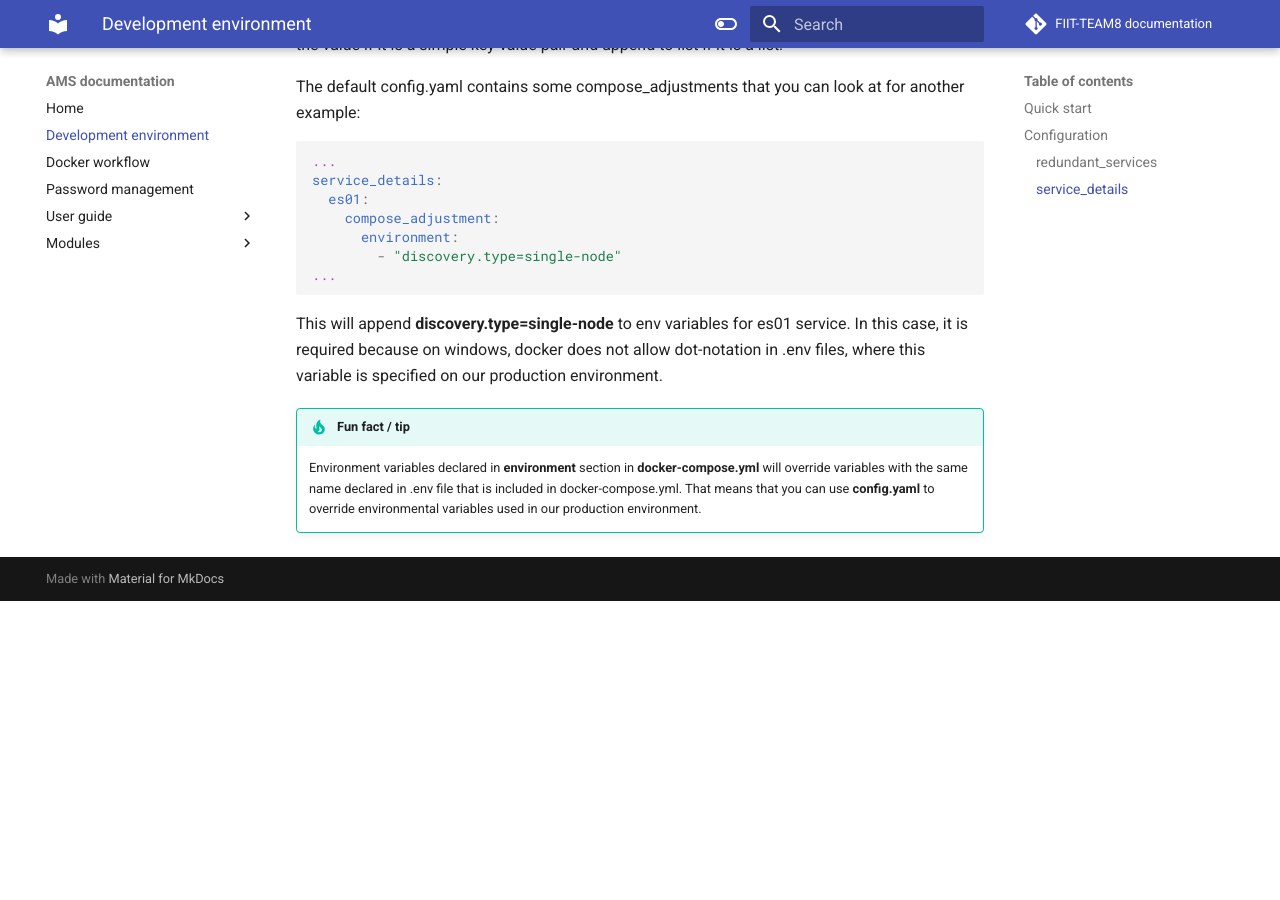
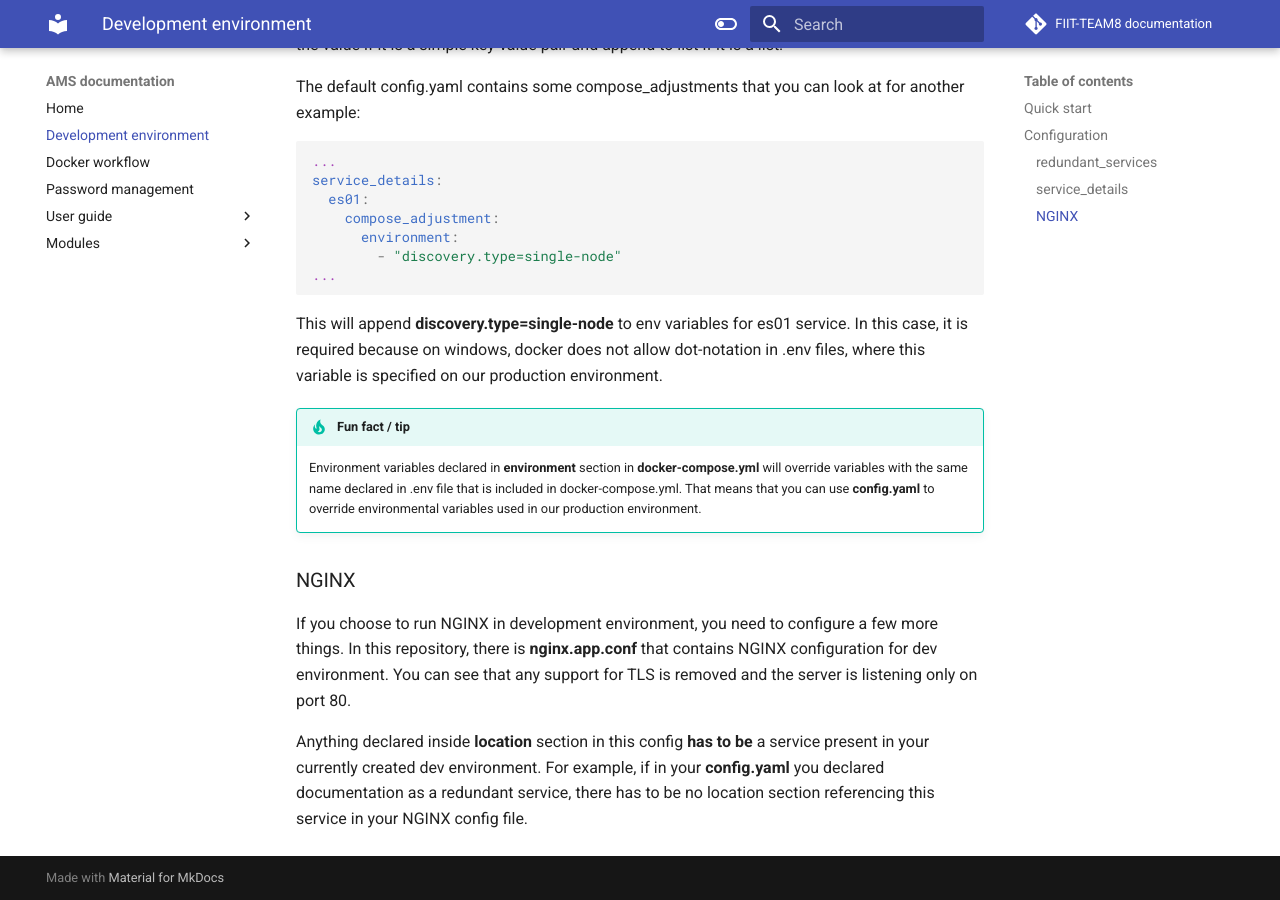
Before and after one commit to FIIT-TEAM8/team_documentation, an MkDocs documentation site: the page built from docs/devEnvironment.md, in a window 1280 px wide and 900 px high, scrolled down 2142 px. Built offline with MkDocs 1.6.1 and Material for MkDocs 9.7.7, drawn with Linux system fonts in a browser that asks for light colours; comment, search, counter and statistics services are not loaded; before the commit the page ends 2743 px from its top, so only the background shows below that.

Commit message:
Update devEnvironment.md

```diff
--- a/docs/devEnvironment.md
+++ b/docs/devEnvironment.md
@@ -78,3 +78,8 @@ This will append **discovery.type=single-node** to env variables for es01 servic
 
 !!! tip "Fun fact / tip"
     Environment variables declared in **environment** section in **docker-compose.yml** will override variables with the same name declared in .env file that is included in docker-compose.yml. That means that you can use **config.yaml** to override environmental variables used in our production environment.
+
+### NGINX
+If you choose to run NGINX in development environment, you need to configure a few more things. In this repository, there is **nginx.app.conf** that contains NGINX configuration for dev environment. You can see that any support for TLS is removed and the server is listening only on port 80.
+
+Anything declared inside **location** section in this config **has to be** a service present in your currently created dev environment. For example, if in your **config.yaml** you declared documentation as a redundant service, there has to be no location section referencing this service in your NGINX config file.
```
